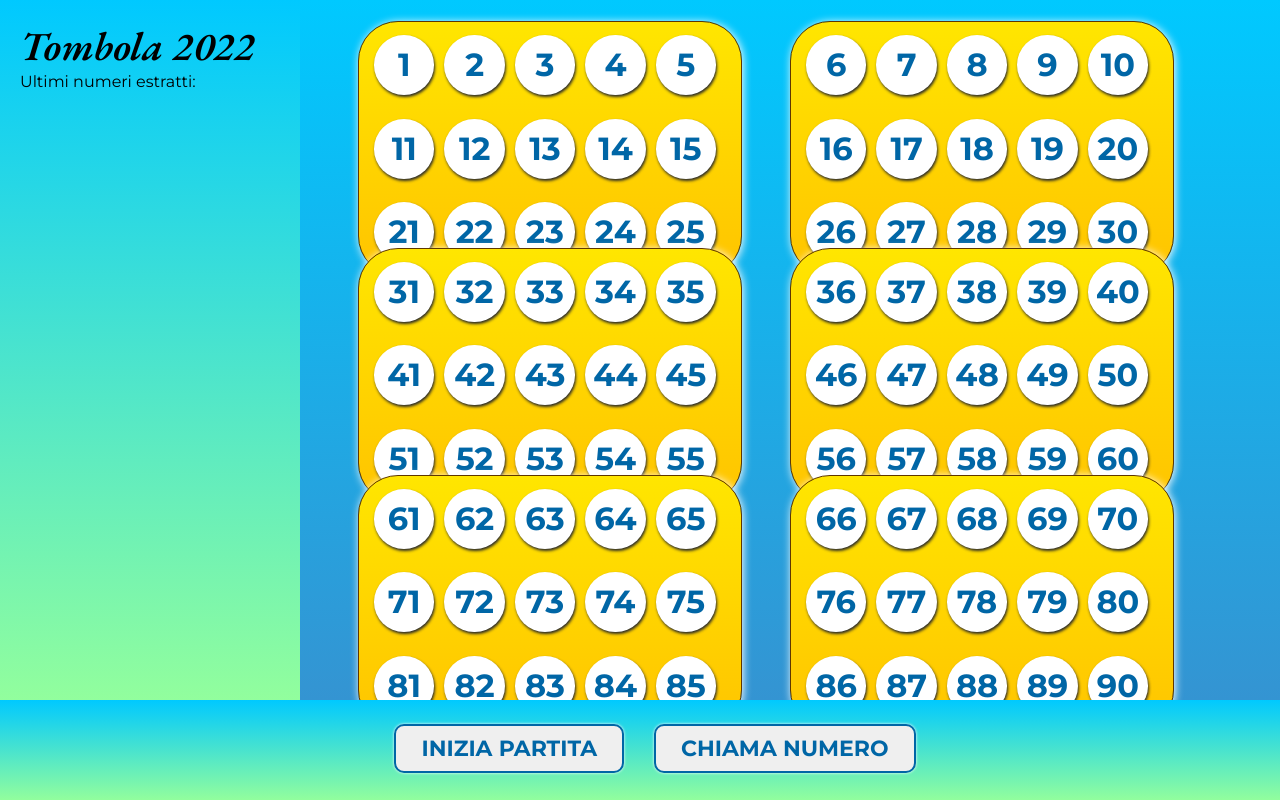
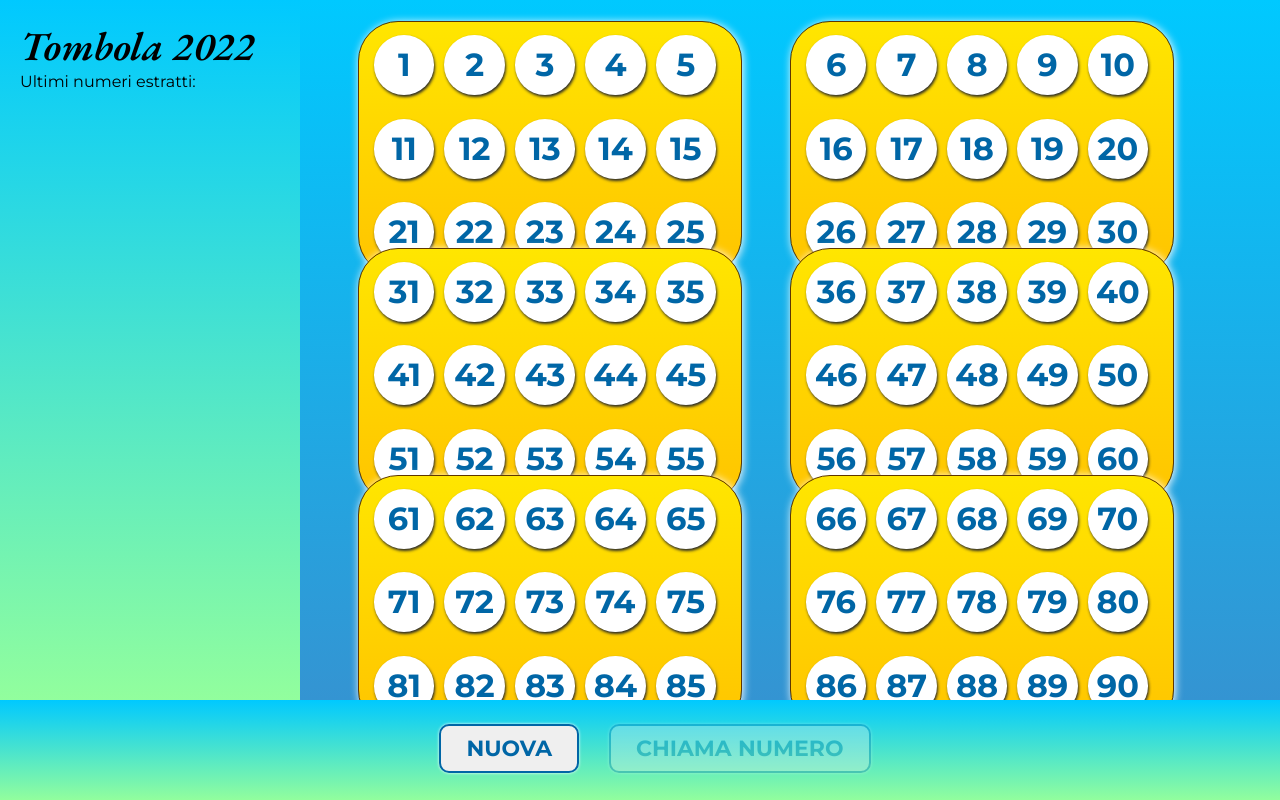
Before and after one commit to Edmondo-diRonza/react-tombola, a React (Create React App) app: page / in a window 1280 px wide. Built offline with nearby package versions, Linux system fonts and the light colour scheme.

Commit message:
Greyed button e correzione css

```diff
--- a/src/App.css
+++ b/src/App.css
@@ -30,19 +30,20 @@ aside {
   width: 300px;
   height: 100%;
   padding: 20px;
-  /* background-color: #0cd977; */
   /* background: linear-gradient(45deg,#3494d2, #0cd977); */
   background: linear-gradient(-180deg, #00c9ff 0%, #92fe9d 100%);
-  overflow-y: hidden;
-  /* z-index: 1; */
+  overflow-y: auto;
+}
+::-webkit-scrollbar {
+  width: 0px;
 }
 aside h1 {
-  font-family: 'EB Garamond', serif;
+  font-family: "EB Garamond", serif;
   font-size: 2.5rem;
   font-weight: 600;
 }
 aside h4 {
-  font-family: 'Montserrat', sans-serif;
+  font-family: "Montserrat", sans-serif;
   font-weight: 400;
   margin-bottom: 10px;
 }
--- a/src/components/Buttons/Buttons.js
+++ b/src/components/Buttons/Buttons.js
@@ -4,14 +4,20 @@ import { NumberContext } from "../../context/Numbers";
 import "./buttons.css";
 
 const Buttons = () => {
-  const { startGame, callNumbers } = useContext(NumberContext);
+  const { startGame, callNumbers, indexOfExtracted, winType } =
+    useContext(NumberContext);
+  const buttonStatus =
+    indexOfExtracted.current === false || winType.current > 5;
   return (
     <div>
       <button className="btn" onClick={() => startGame()}>
-        Inizia Partita
+        {buttonStatus ? "Nuova" : "Reset"}
       </button>
 
-      <button className="btn" onClick={() => callNumbers()}>
+      <button
+        className={buttonStatus ? "btn greyed" : "btn "}
+        onClick={() => callNumbers()}
+      >
         Chiama Numero
       </button>
     </div>
--- a/src/components/Buttons/buttons.css
+++ b/src/components/Buttons/buttons.css
@@ -14,3 +14,7 @@
   background-color: #2b7cb3;
   color: #fff;
 }
+.greyed {
+  pointer-events: none;
+  opacity: 0.3;
+}
--- a/src/components/LastExtracted/lastExtracted.css
+++ b/src/components/LastExtracted/lastExtracted.css
@@ -10,7 +10,7 @@
   align-items: center;
 }
 .number-list li p {
-  font-family: 'Raleway', sans-serif;
+  font-family: "Raleway", sans-serif;
   font-weight: 500;
   display: inline-block;
   width: calc(100% - 70px);
@@ -23,7 +23,7 @@
   color: #5e3700;
 }
 .numberlistitem {
-  font-family: 'Raleway', sans-serif;
+  font-family: "Raleway", sans-serif;
   display: inline-block;
   text-align: center;
   line-height: 45px;
@@ -35,5 +35,4 @@
   margin: 1px 2px;
   box-shadow: 1px 1px 4px #fff;
   font-weight: 700;
-
 }
--- a/src/context/Numbers.js
+++ b/src/context/Numbers.js
@@ -16,7 +16,7 @@ export default function NumberProvider({ children }) {
   ]);
 
   const thisGameNumbers = useRef({ numbers: false }); // memorizzo il pool dei numeri estratti in questa partita su una Ref
-  const indexOfExtracted = useRef(-1); //indice estrazione corrente
+  const indexOfExtracted = useRef(false); //indice estrazione corrente
   const winType = useRef(1);
   const winningList = [
     null,
@@ -44,6 +44,7 @@ export default function NumberProvider({ children }) {
       { r0: [], r1: [], r2: [] },
     ]);
     indexOfExtracted.current = -1; //azzero l'indice di estrazione
+    speakNow("Partita inizializzata");
     console.log("Partita inizializzata!");
   };
 
@@ -141,6 +142,7 @@ export default function NumberProvider({ children }) {
         thisGameNumbers,
         indexOfExtracted,
         showOverlay,
+        winType
       }}
     >
       {children}
```
Also changed, not shown: src/components/Cartella/cartella.css (line endings or trailing spaces).
